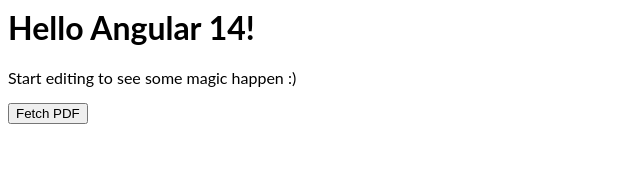
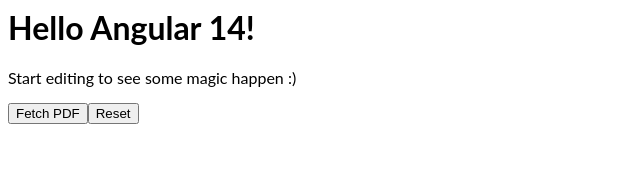
Before and after one commit to prashantg246/test-pdf-finmark-tem, an Angular app: page / in a window 1280 px wide. Shown: the top 193 px of the page, without its empty margins (0-640 px from the left). Built offline with nearby package versions, Linux system fonts and the light colour scheme.

Commit message:
1 file modified

```diff
--- a/src/app/app.component.html
+++ b/src/app/app.component.html
@@ -3,6 +3,7 @@
 
 <div>
   <button (click)="fetchPDF()">Fetch PDF</button>
+  <button (click)="documentSrc = ''">Reset</button>
 </div>
 
 <embed
```
